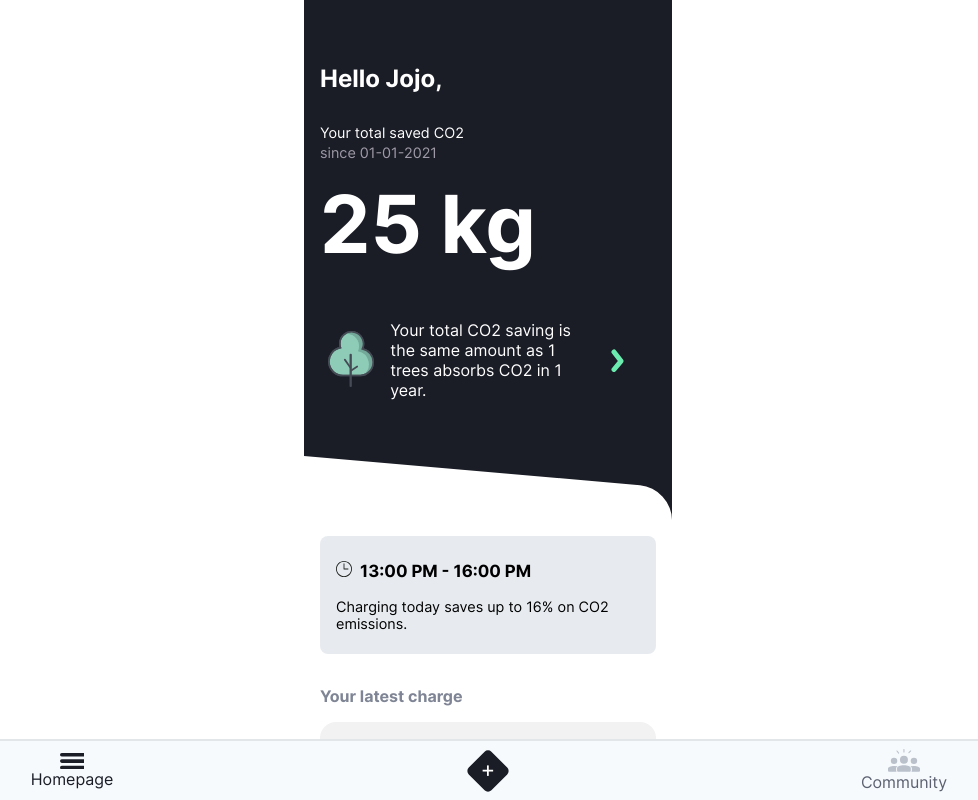
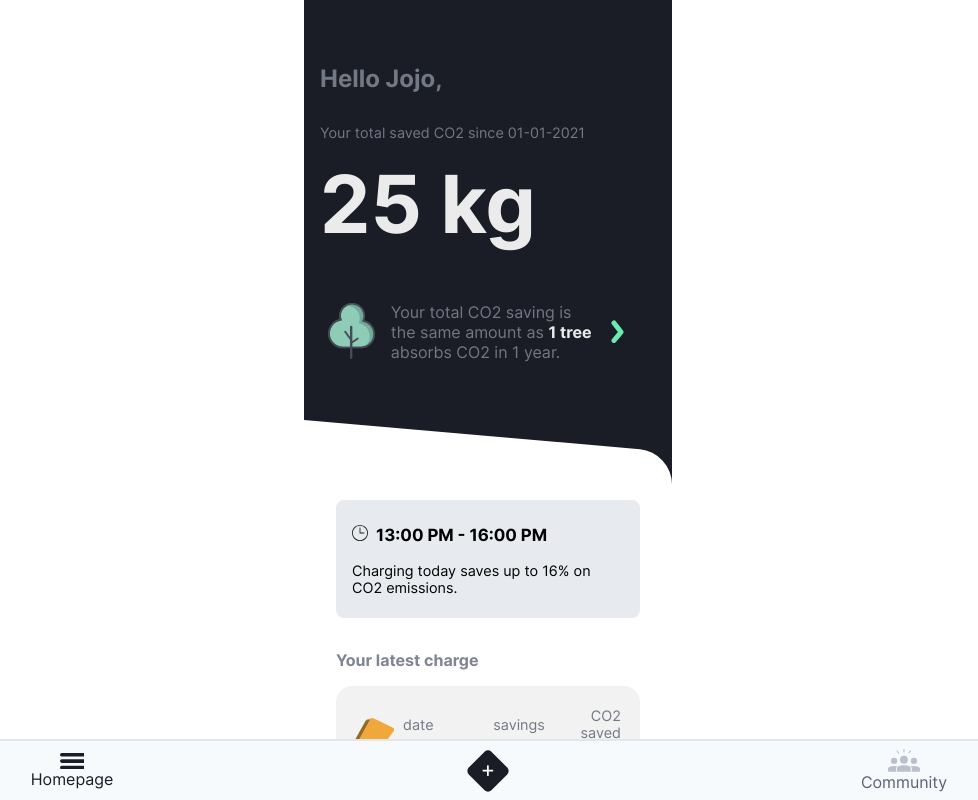
Before and after one commit to joanpadolina/co2-next-dashboard, a Next.js app: page / in a window 1280 px wide. Shown: the whole page, without its empty margins (152-1130 px from the left). Built offline with nearby package versions, Linux system fonts and the light colour scheme.

Commit message:
Form styling background added

```diff
--- a/components/header/header-main/header-main.js
+++ b/components/header/header-main/header-main.js
@@ -34,8 +34,11 @@ export default function Header({ user, currentCarbon }) {
       >
         <a className='header__detail-savings'>
           <p className='header__body'>
-            Your total CO2 saving is the same amount as {trees} trees absorbs
-            CO2 in 1 year.
+            Your total CO2 saving is the same amount as{' '}
+            <span className='header__highlight-tree'>
+              {trees} {trees <= 1 ? 'tree' : 'trees'}{' '}
+            </span>
+            absorbs CO2 in 1 year.
             <IconSoftArrow className='header__arrow' />
           </p>
         </a>
--- a/styles/components/charge-input-modal.css
+++ b/styles/components/charge-input-modal.css
@@ -37,7 +37,6 @@
   }
 }
 
-
 .charge-input-modal::after {
   content: "";
   display: block;
@@ -53,6 +52,7 @@
   width: 100%;
   padding: 0.5rem;
   text-align: center;
+  background-color: var(--c-white);
   border: solid 0.1rem var(--c-black);
   border-radius: 0.4rem;
   font-family: "Inter";
@@ -103,6 +103,7 @@
 .charge-input-modal__border--default {
   border: none;
   border-bottom: 1px solid var(--c-dark);
+  background-color: var(--c-white);
 }
 
 .charge-input-modal__amount-charge {
--- a/styles/components/community.css
+++ b/styles/components/community.css
@@ -1,3 +1,7 @@
+.community__header {
+    color: var(--c-grey--100);
+}
+
 .community__title {
     font-size: var(--font--ml);
 }
--- a/styles/components/header-main.css
+++ b/styles/components/header-main.css
@@ -2,9 +2,10 @@
     margin-top: 2rem;
     color: var(--c-white);
     padding: var(--s-default);
+    color: var(--c-grey--400);
 }
 
-.header__subtitle {
+header__highlight-tree .header__subtitle {
     display: block;
     color: var(--c-grey--300);
     font-size: var(--font--small);
@@ -46,11 +47,13 @@
 
 .header__carbon-subtitle {
     font-size: var(--font--small);
+    color: var(--c-grey--400);
 }
 
 .header__carbon-amount {
     margin: 0;
     font-size: 5rem;
+    color: var(--c-grey--100);
 }
 
 .header__body {
@@ -81,6 +84,12 @@
     background-position: 75% 40%;
 }
 
+.header__highlight-tree {
+    display: contents;
+    font-weight: bold;
+    color: var(--c-grey--100);
+}
+
 .header__arrow {
     display: block;
     position: relative;
--- a/styles/components/history-charge.css
+++ b/styles/components/history-charge.css
@@ -46,8 +46,14 @@
 .history-charge__body-highlight:last-of-type {
     background-color: #F2F2F2;
     border-radius: 1rem;
-    padding: 1rem 1rem 1rem 5rem;
+    padding: 1rem 1rem 1rem 2rem;
     margin-bottom: var(--s-default);
+}
+
+@media screen and (min-width: 375px) {
+    .history-charge__body-highlight:last-of-type {
+        padding: 1rem 1rem 1rem 4rem;
+    }
 }
 
 .history-charge__body-highlight:last-of-type::before {
@@ -55,9 +61,18 @@
     display: inline-block;
     position: absolute;
     left: .5rem;
-    width: 5rem;
-    height: 5rem;
+    top: 4rem;
+    width: 2rem;
+    height: 2rem;
     background: url('/icons/icon-thunder.svg') no-repeat;
+}
+
+@media screen and (min-width: 375px) {
+    .history-charge__body-highlight:last-of-type::before {
+        width: 5rem;
+        height: 5rem;
+        top: 2rem;
+    }
 }
 
 
--- a/styles/components/index.css
+++ b/styles/components/index.css
@@ -2,10 +2,19 @@
     display: block;
     position: relative;
     background-color: var(--c-white);
-    padding: 0 1rem;
     margin-top: 2.5em;
+    padding-left: var(--s-default);
+    padding-right: var(--s-default);
     padding-bottom: 5rem;
 }
+
+@media screen and (min-width: 375px) {
+    .index__main {
+        padding-left: 2rem;
+        padding-right: 2rem;
+    }
+}
+
 
 .index__main::before {
     content: "";
```
